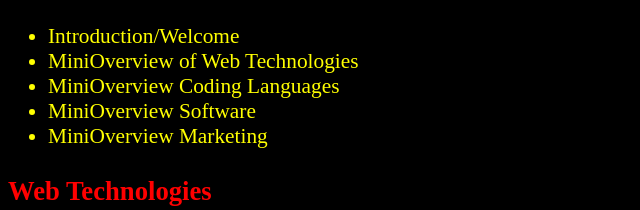
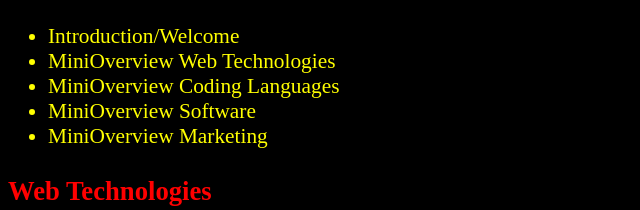
Before and after one commit to dgonz559/dgonz559, a plain HTML site: page index.html in a window 1280 px wide. Shown: the part 192-402 px from the top of the page, 0-640 px from the left. Drawn offline with Linux system fonts and the light colour scheme.

Commit message:
Update index.html

```diff
--- a/index.html
+++ b/index.html
@@ -24,7 +24,7 @@
       <h3> Home </h3>
       <ul>
         <li>Introduction/Welcome</li>
-        <li> MiniOverview of Web Technologies</li>
+        <li> MiniOverview Web Technologies</li>
         <li> MiniOverview Coding Languages</li>
         <li>  MiniOverview Software</li>
         <li> MiniOverview Marketing</li>
```
